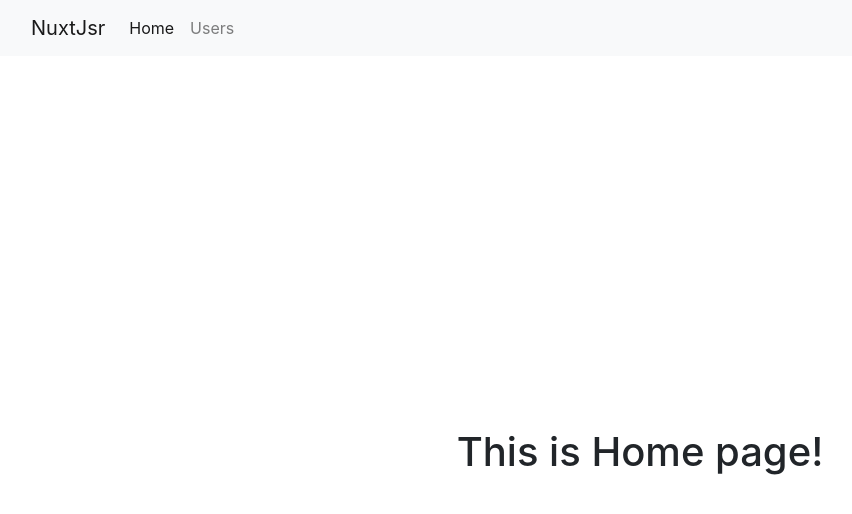
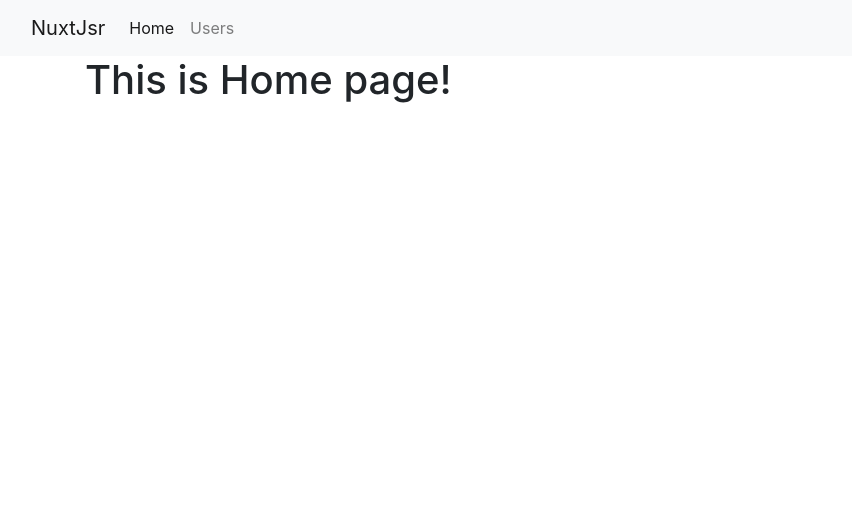
Before and after one commit to ishutka/Nuxt_App, a Nuxt app: page / in a window 1280 px wide. Shown: the top 514 px of the page, without its empty margins (0-852 px from the left). Built offline with nearby package versions, Linux system fonts and the light colour scheme.

Commit message:
deletion of needless styles

```diff
--- a/pages/index.vue
+++ b/pages/index.vue
@@ -9,42 +9,5 @@ export default {}
 </script>
 
 <style>
-.container {
-  margin: 0 auto;
-  min-height: 100vh;
-  display: flex;
-  justify-content: center;
-  align-items: center;
-  text-align: center;
-}
 
-.title {
-  font-family:
-    'Quicksand',
-    'Source Sans Pro',
-    -apple-system,
-    BlinkMacSystemFont,
-    'Segoe UI',
-    Roboto,
-    'Helvetica Neue',
-    Arial,
-    sans-serif;
-  display: block;
-  font-weight: 300;
-  font-size: 100px;
-  color: #35495e;
-  letter-spacing: 1px;
-}
-
-.subtitle {
-  font-weight: 300;
-  font-size: 42px;
-  color: #526488;
-  word-spacing: 5px;
-  padding-bottom: 15px;
-}
-
-.links {
-  padding-top: 15px;
-}
 </style>
```
